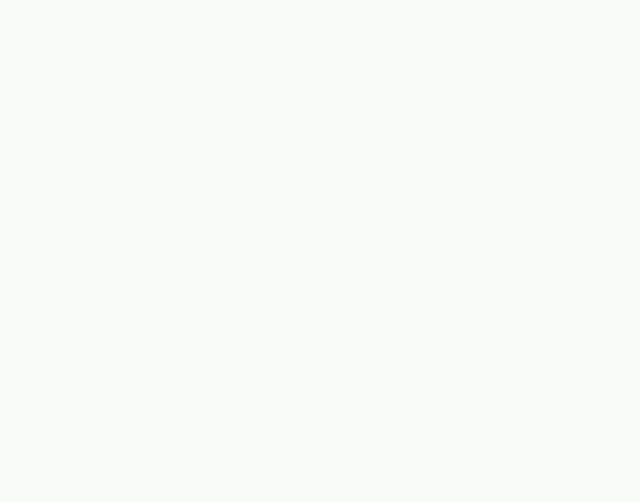
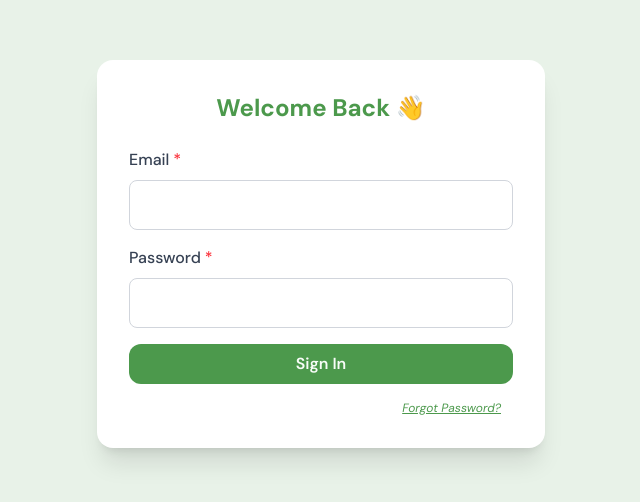
Before and after one commit to abraham-heuy/FrontendMnagementDHUB, a React (Vite) app: page /signIn in a window 1280 px wide. Before the commit this address had no page. Shown: the part 146-648 px from the top of the page, without its empty margins (319-959 px from the left). Built offline with nearby package versions, Linux system fonts and the light colour scheme.

Commit message:
login and Forget papassword

```diff
--- a/src/App.tsx
+++ b/src/App.tsx
@@ -2,6 +2,7 @@ import { Route, Routes } from "react-router-dom"
 import Landing from "./pages/Landing"
 import Students from "./pages/Students"
 import Application from "./pages/Application"
+import Login from "./pages/Login"
 
 const App = () => {
   return (
@@ -9,6 +10,9 @@ const App = () => {
     <Routes>
       <Route path="/" element={<Landing />} />
       <Route path="/students" element={ <Students />} />
+      <Route path="/signIn" element={ <Login />} />
+
+
       <Route path="/apply" element={ <Application />} />
     </Routes>
     </>
--- a/src/components/Hero.tsx
+++ b/src/components/Hero.tsx
@@ -1,6 +1,9 @@
+import { useNavigate } from "react-router-dom";
 import heroImg from "../assets/react.svg"; // replace with your image
 
 const Hero = () => {
+  const navigate=useNavigate()
+
   return (
     <section className="w-full h-full bg-secondary mt-20 py-16 px-6 md:px-12 lg:px-24 flex flex-col md:flex-row items-center justify-between">
       {/* Left Content */}
@@ -15,7 +18,9 @@ const Hero = () => {
 
         {/* CTA Buttons */}
         <div className="flex flex-col sm:flex-row gap-4 justify-center md:justify-start">
-          <button className="px-6 py-3 bg-green-700 text-white rounded-xl shadow-md hover:bg-green-800 transition">
+          <button
+          onClick={()=> navigate("/apply")}
+          className="px-6 py-3 bg-green-700 text-white rounded-xl cursor-pointer shadow-md hover:bg-green-800 transition">
             Apply Now
           </button>
           <button className="px-6 py-3 border border-green-700 text-green-700 rounded-xl hover:bg-green-100 transition">
--- a/src/components/InputField.tsx
+++ b/src/components/InputField.tsx
@@ -51,7 +51,7 @@ const InputField: React.FC<InputFieldProps> = ({
           onChange={onChange}
           onFocus={() => setFocused(true)}
           onBlur={() => setFocused(false)}
-          className={`w-full p-3 border ${focused ? 'border-emerald-400' : 'border-gray-300'} rounded-lg focus:outline-none focus:ring-2 focus:ring-emerald-300 transition-all`}
+          className={`w-full p-3 border ${focused ? 'border-green-200/20' : 'border-gray-300'} rounded-lg focus:outline-none focus:ring-2 focus:ring-green-100/40 transition-all`}
           required={required}
         />
       )}
--- a/src/components/Modal.tsx
+++ b/src/components/Modal.tsx
@@ -13,32 +13,35 @@ const Modal: React.FC<ModalProps> = ({ isOpen, onClose, title, message, image })
 
   return (
     <div className="fixed inset-0 flex items-center justify-center bg-black/30 backdrop-blur-sm z-50">
-      <div className="bg-white rounded-2xl shadow-xl max-w-sm w-full p-6 relative">
+      <div className="bg-white mx-3 rounded-2xl shadow-xl max-w-md w-full p-6 relative flex flex-col items-center">
 
-        <h2 className="text-xl font-semibold text-green-600 mb-2 text-center">{title}</h2>
-        <hr className="w-1/2 mx-auto border-green-300" />
+        {/* Close Button */}
+        <button
+          onClick={onClose}
+          className="absolute top-3 right-3 text-green-600 hover:text-green-800 transition"
+        >
+          <FaX size={18} />
+        </button>
 
-        <p className="mt-3 text-start text-green-700">{message}</p>
+        {/* Title */}
+        <h2 className="text-xl font-semibold text-green-600 mb-2 text-center">
+          {title}
+        </h2>
+        <hr className="w-1/2 mx-auto border-green-300 mb-4" />
 
+        {/* Image Section */}
         {image && (
-          <div className="flex justify-center mt-4">
+          <div className="w-full flex justify-center mb-4">
             <img
               src={image}
               alt="modal illustration"
-              className="h-20 w-20 object-contain"
+              className="max-h-52 w-auto object-contain" // allows image to scale nicely
             />
           </div>
         )}
 
-        {/* Close Button */}
-        <div className="mt-6 flex justify-end">
-          <button
-            onClick={onClose}
-            className="absolute top-3 cursor-pointer right-3 px-3 py-1 bg-green-100 text-white rounded-md hover:bg-green-200 transition"
-          >
-            <FaX />
-          </button>
-        </div>
+        {/* Message */}
+        <p className="text-center text-green-700">{message}</p>
       </div>
     </div>
   );
--- a/src/components/Navigation.tsx
+++ b/src/components/Navigation.tsx
@@ -104,7 +104,7 @@ const Navigation = () => {
           {/* Desktop Sign In Button */}
           <div className="hidden md:flex">
             <Link
-              to="/signin"
+              to="/signIn"
               className={`ml-6 px-5 py-2 rounded-full font-medium transition-colors duration-300 ${
                 scrolled
                   ? "bg-green-600 text-white hover:bg-green-700"
@@ -202,7 +202,7 @@ const Navigation = () => {
             {/* Mobile Sign In Button */}
             <li className="pt-2">
               <Link
-                to="/signin"
+                to="/signIn"
                 className={`block w-full text-center px-5 py-2 rounded-full font-medium transition-colors duration-300 ${
                   scrolled
                     ? "bg-green-600 text-white hover:bg-green-700"
--- a/src/pages/Application.tsx
+++ b/src/pages/Application.tsx
@@ -39,8 +39,6 @@ const Application = () => {
     e.preventDefault()
 
     console.log("submited data", form)
-    setIsModalOpen(true)
-
     setTimeout(() => {
       setIsModalOpen(false)
     }, 3000);
--- /dev/null
+++ b/src/pages/Login.tsx
@@ -0,0 +1,164 @@
+import { useState } from "react";
+import { useNavigate } from "react-router-dom"
+import InputField from "../components/InputField";
+import Modal from "../components/Modal";
+import success from '../assets/images/success.png'
+
+const Login = () => {
+
+  const navigate = useNavigate();
+  const [authMode, setAuthMode] = useState<"login" | "forgot">("login")
+  const [form, setForm] = useState({
+    email: "",
+    password: "",
+    newPassword: "",
+    confirmPassword: ""
+  })
+
+  // loading state
+  const [loading, setLoading] = useState(false);
+  const [isModalOpen, setIsModalOpen] = useState(false);
+  const [modalConfig, setModalConfig] = useState({
+    title: "",
+    message: "",
+  })
+
+  const handleChange = (key: string, value: string) => {
+    setForm({ ...form, [key]: value })
+  }
+
+  const handleLogin = (e: React.FormEvent) => {
+    e.preventDefault();
+    setLoading(true);
+
+    setTimeout(() => {
+      setLoading(false);
+      setModalConfig({
+        title: "Success 🎉",
+        message: "Welcome back! You are now logged in.",
+      });
+      setIsModalOpen(true);
+
+      // ⏳ wait a moment so user sees modal, then navigate
+      setTimeout(() => {
+        setIsModalOpen(false);
+        navigate("/students");
+      }, 1500);
+    }, 1500);
+  };
+
+  const handleForgot = (e: React.FormEvent) => {
+    e.preventDefault();
+    setLoading(true);
+
+    setTimeout(() => {
+      setLoading(false);
+      setModalConfig({
+        title: "Password Reset 🔑",
+        message: "Your password has been successfully reset.",
+      });
+      setIsModalOpen(true);
+
+      // close modal and go back to login form
+      setTimeout(() => {
+        setIsModalOpen(false);
+        setAuthMode("login");
+      }, 1500);
+    }, 1500);
+  }
+
+  return (
+    <div className="bg-secondary min-h-screen w-full flex justify-center items-center">
+      <div className="w-full max-w-md bg-white rounded-2xl shadow-xl p-8 space-y-6 mx-3">
+        <h2 className="text-2xl font-bold text-center text-green-100 ">
+          {authMode === "login" ? "Welcome Back 👋" : " Reset Your Password 🔑"}
+        </h2>
+
+        {/* form  */}
+        {authMode === "login" ? (
+          <form onSubmit={handleLogin} className=" space-y-4">
+            <InputField
+              label="Email"
+              type="email"
+              value={form.email}
+              onChange={(e) => handleChange('email', e.target.value)}
+              required
+            />
+
+            <InputField
+              label="Password"
+              required
+              type="password"
+              value={form.password}
+              onChange={(e) => handleChange('password', e.target.value)}
+            />
+            {/* button to submit */}
+            <button
+              disabled={loading}
+              type="submit"
+              className="w-full bg-green-100 text-primary py-2 rounded-xl font-semibold hover:green-200 transition cursor-pointer"
+            >
+              {loading ? "Signing In..." : "Sign In"}
+            </button>
+
+            <p
+              onClick={() => setAuthMode('forgot')}
+              className=" underline italic text-xs text-end px-3 text-green-100 hover:text-green-200 cursor-pointer">
+              Forgot Password?
+            </p>
+          </form>
+        ) : (
+          <form onSubmit={handleForgot} className=" space-y-4">
+            <InputField
+              label="Email"
+              type="email"
+              value={form.email}
+              onChange={(e) => handleChange('email', e.target.value)}
+              required
+            />
+
+            <InputField
+              label="New Password"
+              type="password"
+              value={form.newPassword}
+              onChange={(e) => handleChange('newPassword', e.target.value)}
+              required
+            />
+
+            <InputField
+              label="Confirm Password"
+              type="password"
+              value={form.confirmPassword}
+              onChange={(e) => handleChange('confirmPassword', e.target.value)}
+              required
+            />
+            {/* button to submit */}
+            <button
+              type="submit"
+              disabled={loading}
+              className="w-full bg-green-100 text-primary py-2 rounded-xl font-semibold hover:green-200 transition cursor-pointer"
+            >
+              {loading ? "Resetting..." : "Reset Password"}
+            </button>
+
+            <p
+              onClick={() => setAuthMode('login')}
+              className=" underline italic text-xs text-end px-3 text-green-100 hover:text-green-200 cursor-pointer">
+              Back to Login
+            </p>
+          </form>
+        )}
+
+        <Modal
+          isOpen={isModalOpen}
+          onClose={()=>setIsModalOpen}
+          title={modalConfig.title}
+          message={modalConfig.message}
+          image={success}
+        />
+      </div>
+    </div>
+  )
+}
+
+export default Login
--- a/src/pages/Students.tsx
+++ b/src/pages/Students.tsx
@@ -1,3 +1,5 @@
+import React from 'react'
+
 const Students = () => {
   return (
     <div>Students</div>
```
Also changed, not shown: src/assets/images/success.png (added).
